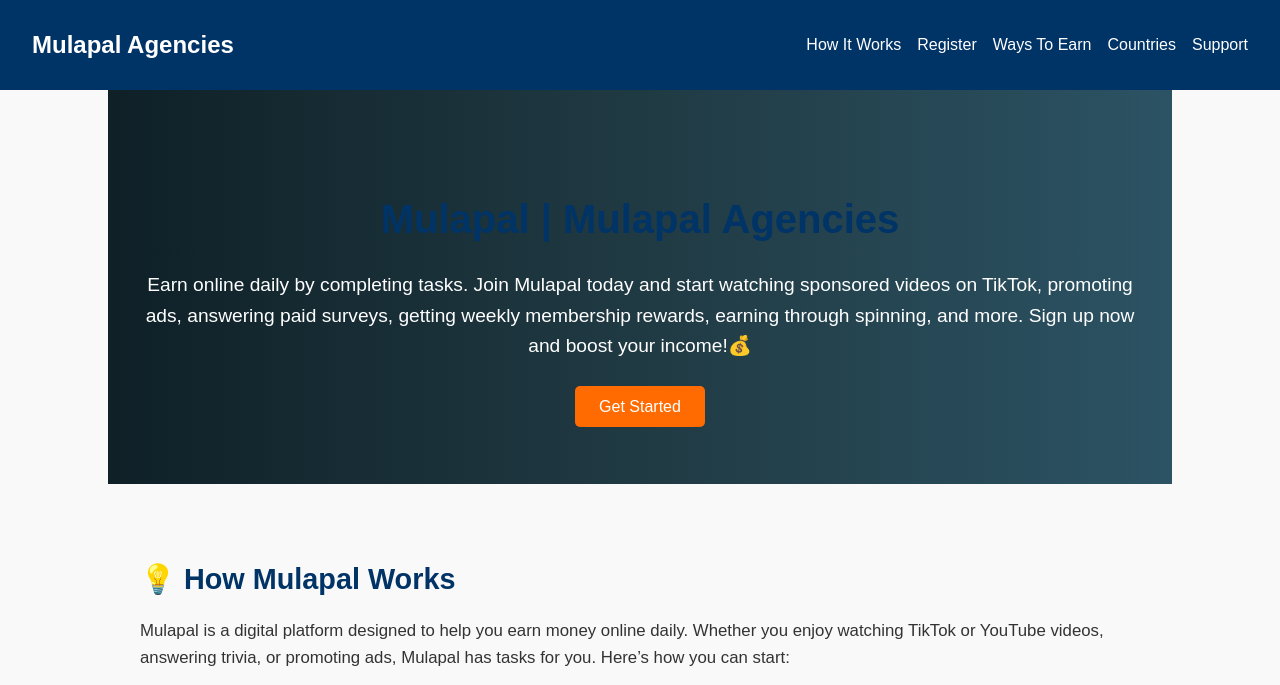
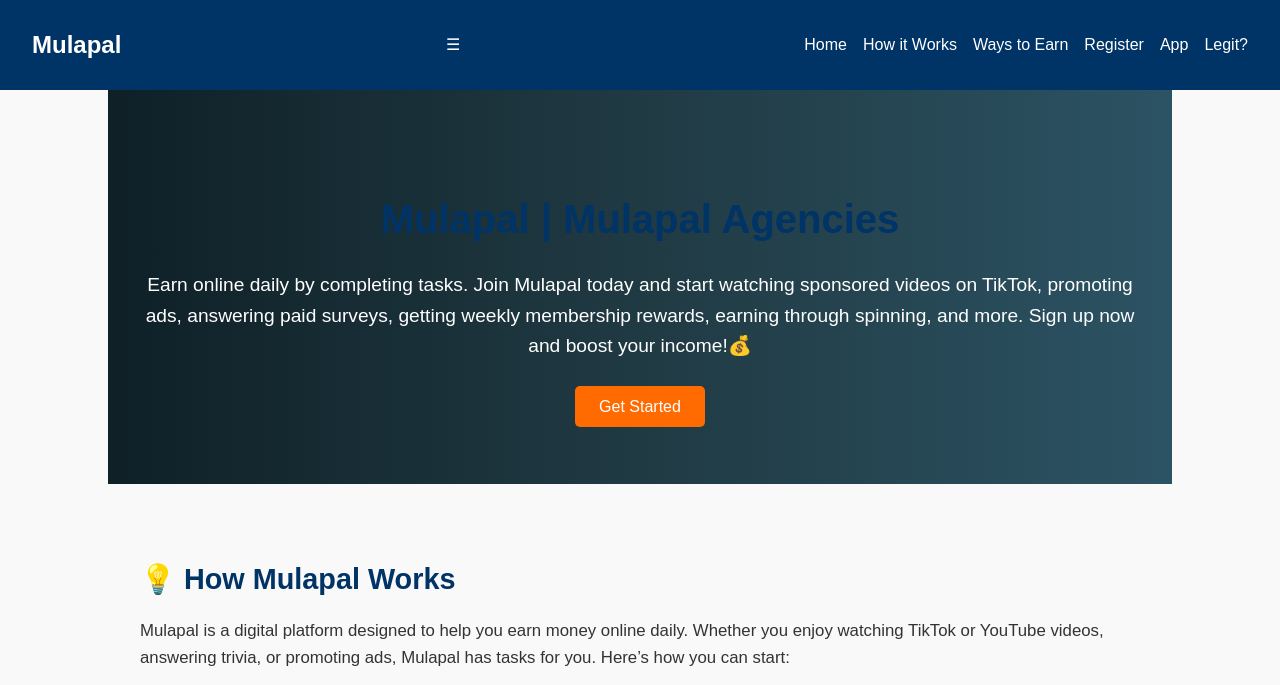
Before and after one commit to mulapal/mulapal.github.io, a plain HTML site: page index.html in a window 1280 px wide. Shown: the top 685 px of the page. Drawn offline with Linux system fonts and the light colour scheme.

Commit message:
Update index.html

```diff
--- a/index.html
+++ b/index.html
@@ -14,13 +14,15 @@
 
 <header>
   <nav>
-    <div class="logo">Mulapal Agencies</div>
-    <ul>
-      <li><a href="#how-it-works">How It Works</a></li>
+    <div class="logo">Mulapal</div>
+    <div class="menu-toggle" id="menu-toggle">&#9776;</div>
+    <ul class="nav-links" id="nav-links">
+      <li><a href="#hero">Home</a></li>
+      <li><a href="#how-it-works">How it Works</a></li>
+      <li><a href="#earning-methods">Ways to Earn</a></li>
       <li><a href="#register">Register</a></li>
-      <li><a href="#ways-to-earn">Ways To Earn</a></li>
-      <li><a href="#countries">Countries</a></li>
-      <li><a href="#support">Support</a></li>
+      <li><a href="#mulapal-app">App</a></li>
+      <li><a href="#is-mulapal-legit">Legit?</a></li>
     </ul>
   </nav>
 </header>
```
